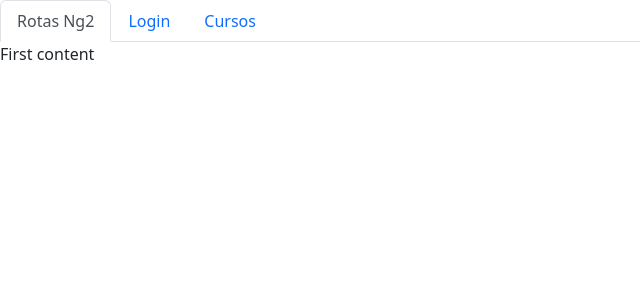
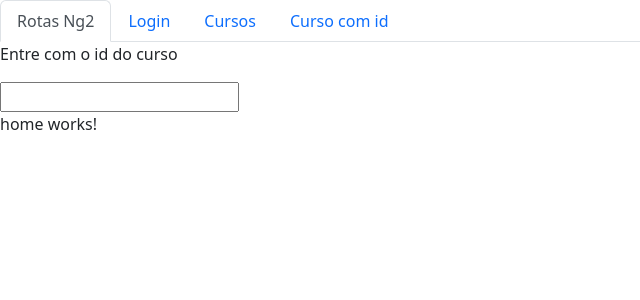
Before and after one commit to alvarogularte/angular-curso, an Angular app in the folder rotas/: page / in a window 1280 px wide. Shown: the top 300 px of the page, without its empty margins (0-640 px from the left). Built offline with nearby package versions, Linux system fonts and the light colour scheme.

Commit message:
new: cria conteúdo da aula Rotas: Definindo e extraindo parâmetros de roteamento

```diff
--- a/rotas/src/app/app.component.html
+++ b/rotas/src/app/app.component.html
@@ -1,15 +1,21 @@
 <ul ngbNav #nav="ngbNav" class="nav-tabs">
   <li ngbNavItem>
     <a routerLink="" ngbNavLink>Rotas Ng2</a>
-    <ng-template ngbNavContent>First content</ng-template>
   </li>
   <li routerLinkActive="active" ngbNavItem>
     <a routerLink="/login" ngbNavLink>Login</a>
-    <ng-template ngbNavContent>Second content</ng-template>
   </li>
   <li routerLinkActive="active" ngbNavItem>
     <a routerLink="/cursos" ngbNavLink>Cursos</a>
-    <ng-template ngbNavContent>Third content</ng-template>
+  </li>
+  <li routerLinkActive="active" ngbNavItem>
+    <a [routerLink]="['curso', idCurso.value]" ngbNavLink>Curso com id</a>
   </li>
 </ul>
 <div [ngbNavOutlet]="nav"></div>
+
+<div>
+  <p>Entre com o id do curso</p>
+  <input #idCurso>
+  <router-outlet></router-outlet>
+</div>
--- a/rotas/src/app/app.module.ts
+++ b/rotas/src/app/app.module.ts
@@ -8,13 +8,15 @@ import { CursosComponent } from './cursos/cursos.component';
 import { routing } from './app.routing';
 import { BrowserAnimationsModule } from '@angular/platform-browser/animations';
 import { NgbModule } from '@ng-bootstrap/ng-bootstrap';
+import { CursoDetalheComponent } from './curso-detalhe/curso-detalhe.component';
 
 @NgModule({
   declarations: [
     AppComponent,
     HomeComponent,
     LoginComponent,
-    CursosComponent
+    CursosComponent,
+    CursoDetalheComponent
   ],
   imports: [
     BrowserModule,
--- a/rotas/src/app/app.routing.ts
+++ b/rotas/src/app/app.routing.ts
@@ -1,5 +1,6 @@
 import { ModuleWithProviders } from "@angular/core";
 import { RouterModule, Routes } from "@angular/router";
+import { CursoDetalheComponent } from "./curso-detalhe/curso-detalhe.component";
 import { CursosComponent } from "./cursos/cursos.component";
 
 import { HomeComponent } from "./home/home.component";
@@ -8,7 +9,8 @@ import { LoginComponent } from "./login/login.component";
 const APP_ROUTES: Routes = [
   { path: 'login', component: LoginComponent },
   { path: '', component: HomeComponent },
-  { path: 'cursos', component: CursosComponent}
+  { path: 'cursos', component: CursosComponent},
+  { path: 'curso/:id', component: CursoDetalheComponent}
 ];
 
 export const routing: ModuleWithProviders = RouterModule.forRoot(APP_ROUTES);
--- /dev/null
+++ b/rotas/src/app/curso-detalhe/curso-detalhe.component.html
@@ -0,0 +1 @@
+<p>{{ id }}</p>
--- /dev/null
+++ b/rotas/src/app/curso-detalhe/curso-detalhe.component.ts
@@ -0,0 +1,20 @@
+import { Component, OnInit } from '@angular/core';
+import { ActivatedRoute } from '@angular/router';
+
+@Component({
+  selector: 'app-curso-detalhe',
+  templateUrl: './curso-detalhe.component.html',
+  styleUrls: ['./curso-detalhe.component.css']
+})
+export class CursoDetalheComponent implements OnInit {
+
+  id: string;
+
+  constructor(private route: ActivatedRoute) {
+    this.id = this.route.snapshot.params['id'];
+  }
+
+  ngOnInit(): void {
+  }
+
+}
```
Also changed, not shown: rotas/src/app/curso-detalhe/curso-detalhe.component.css (added), 1 other file (tests, documents, lock files or other folders).
